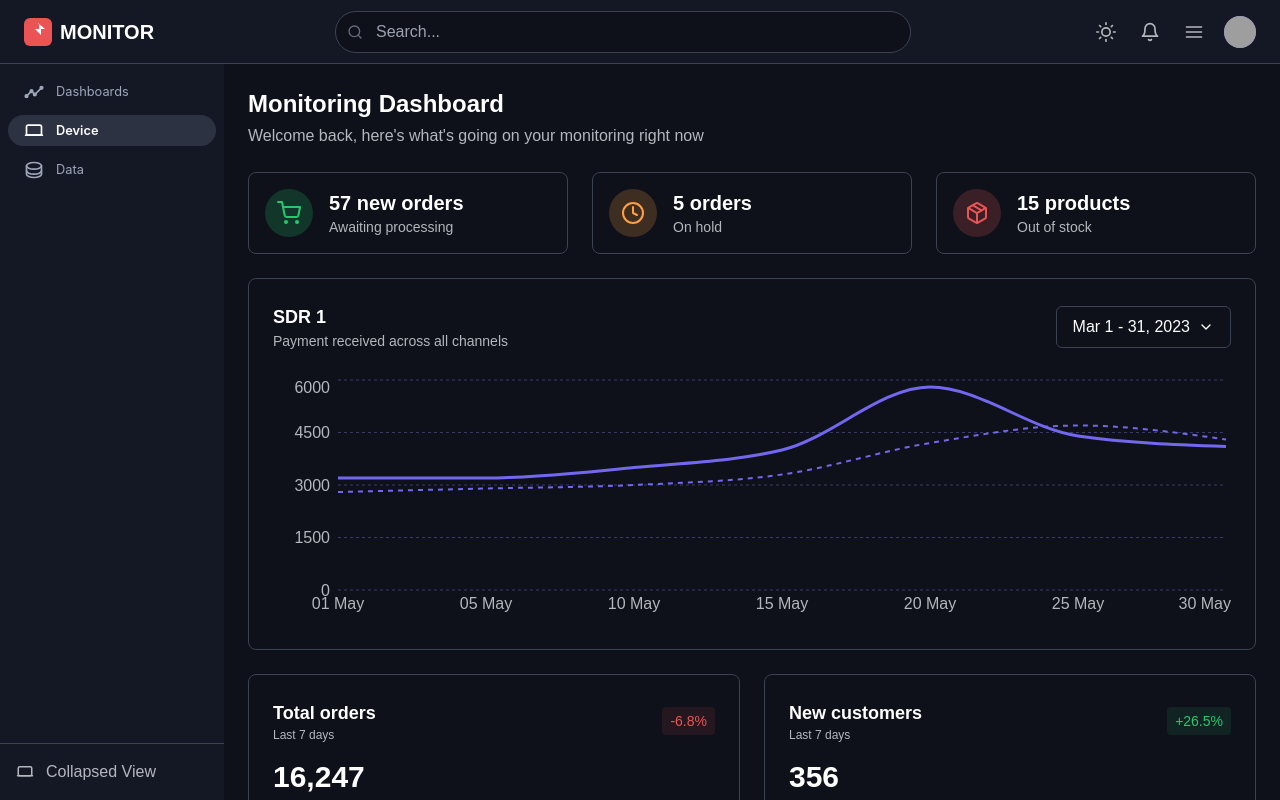
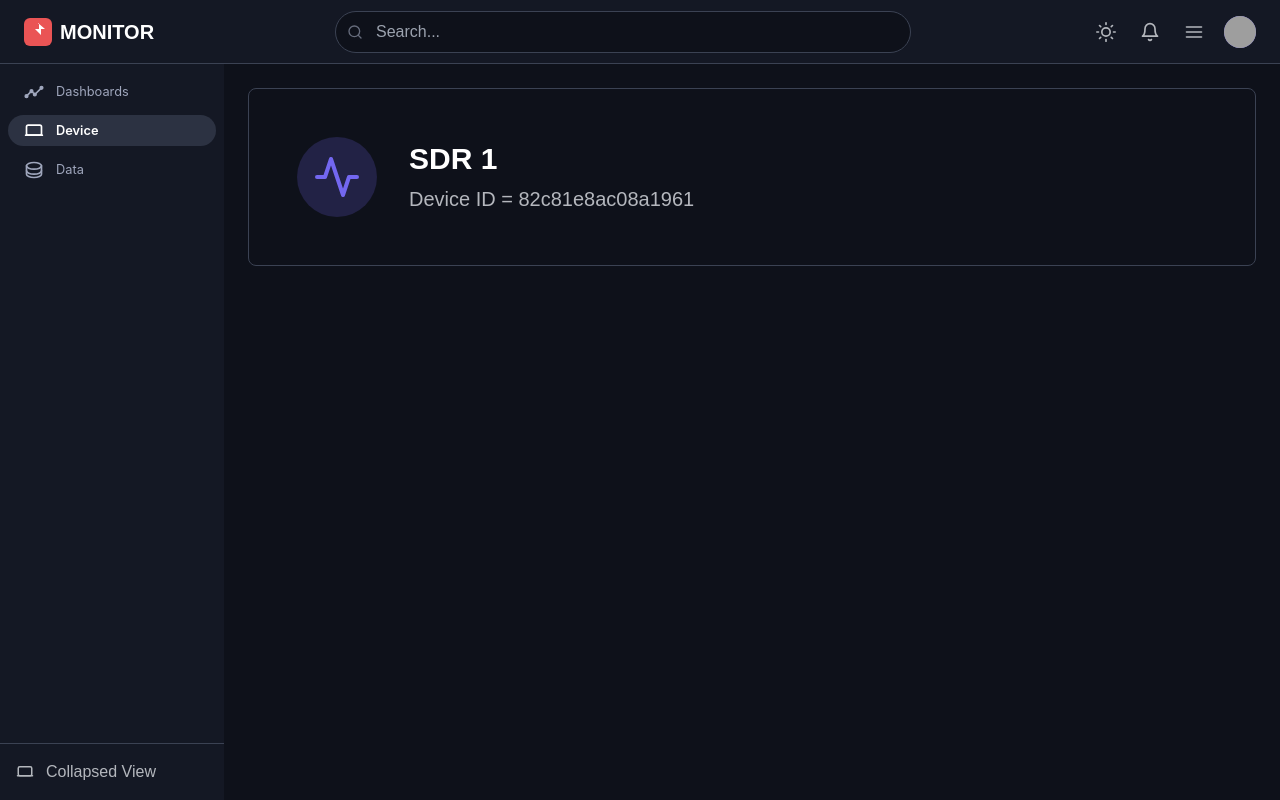
Before and after one commit to nad-if/proyek_ta__nadif, a Next.js app: page /device in a window 1280 px wide. Built offline with nearby package versions, Linux system fonts and the light colour scheme; grey boxes are pictures that could not be loaded.

Commit message:
feat: device

```diff
--- a/app/device/page.tsx
+++ b/app/device/page.tsx
@@ -4,7 +4,7 @@ import Link from 'next/link';
 import Sidebar from '../components/Sidebar';
 import {
   FiHome, FiShoppingCart, FiSettings, FiBell, FiPackage,
-  FiSearch, FiSun, FiMenu, FiClock, FiChevronDown
+  FiSearch, FiSun, FiMenu, FiClock, FiChevronDown, FiActivity
 } from 'react-icons/fi';
 import {
   LineChart,
@@ -17,6 +17,7 @@ import {
   BarChart,
   Bar
 } from 'recharts';
+import { useState } from 'react';
 
 // Data untuk grafik
 const salesData = [
@@ -48,6 +49,40 @@ const newCustomerData = [
   { name: '06 May', value: 140 },
   { name: '07 May', value: 160 },
 ];
+
+function DeviceSubmenu() {
+  // Dropdown device
+  const [selectedDevice, setSelectedDevice] = useState('SDR 1');
+  const devices = ['SDR 1', 'SDR 2'];
+  // Generate random device ID setiap render
+  function generateRandomId() {
+    return Array.from({ length: 16 }, () => Math.floor(Math.random() * 16).toString(16)).join('');
+  }
+  const deviceId = generateRandomId();
+  return (
+    <div className="w-full">
+      <div className="bg-[#0e111a] border border-[#3B4253] rounded-lg flex items-center p-12 mb-6 w-full">
+        <div className="w-20 h-20 bg-[#7367F0]/20 rounded-full flex items-center justify-center mr-8">
+          <FiActivity className="w-12 h-12 text-[#7367F0]" />
+        </div>
+        <div>
+          <div className="flex items-center mb-2">
+            <select
+              className="bg-transparent text-white font-bold text-3xl outline-none appearance-none pr-6"
+              value={selectedDevice}
+              onChange={e => setSelectedDevice(e.target.value)}
+            >
+              {devices.map(device => (
+                <option key={device} value={device} className="text-black">{device}</option>
+              ))}
+            </select>
+          </div>
+          <div className="text-[#B4B7BD] text-xl">Device ID = {deviceId}</div>
+        </div>
+      </div>
+    </div>
+  );
+}
 
 export default function Device() {
   return (
@@ -94,171 +129,11 @@ export default function Device() {
 
       <div className="flex flex-1 overflow-hidden">
         <Sidebar />
-
         {/* Main Content */}
         <main className="flex-1 flex flex-col overflow-hidden">
-          {/* Page Content */}
           <div className="flex-1 overflow-auto p-6">
-            <div className="space-y-6">
-              {/* Page Title */}
-              <div>
-                <h1 className="text-2xl font-bold text-white">Monitoring Dashboard</h1>
-                <p className="text-[#B4B7BD] mt-1">Welcome back, here&#39;s what&#39;s going on your monitoring right now</p>
-              </div>
-
-              {/* Stats Cards */}
-              <div className="grid grid-cols-1 md:grid-cols-3 gap-6">
-                <div className="bg-[#0e111a] p-4 rounded-lg flex items-center border border-[#3B4253]">
-                  <div className="w-12 h-12 bg-[#28C76F]/20 rounded-full flex items-center justify-center mr-4">
-                    <FiShoppingCart className="w-6 h-6 text-[#28C76F]" />
-                  </div>
-                  <div>
-                    <h3 className="text-xl font-bold text-white">57 new orders</h3>
-                    <p className="text-[#B4B7BD] text-sm">Awaiting processing</p>
-                  </div>
-                </div>
-
-                <div className="bg-[#0e111a] p-4 rounded-lg flex items-center border border-[#3B4253]">
-                  <div className="w-12 h-12 bg-[#FF9F43]/20 rounded-full flex items-center justify-center mr-4">
-                    <FiClock className="w-6 h-6 text-[#FF9F43]" />
-                  </div>
-                  <div>
-                    <h3 className="text-xl font-bold text-white">5 orders</h3>
-                    <p className="text-[#B4B7BD] text-sm">On hold</p>
-                  </div>
-                </div>
-
-                <div className="bg-[#0e111a] p-4 rounded-lg flex items-center border border-[#3B4253]">
-                  <div className="w-12 h-12 bg-[#EA5455]/20 rounded-full flex items-center justify-center mr-4">
-                    <FiPackage className="w-6 h-6 text-[#EA5455]" />
-                  </div>
-                  <div>
-                    <h3 className="text-xl font-bold text-white">15 products</h3>
-                    <p className="text-[#B4B7BD] text-sm">Out of stock</p>
-                  </div>
-                </div>
-              </div>
-
-              {/* Total Sells Chart */}
-              <div className="bg-[#0e111a] p-6 rounded-lg border border-[#3B4253]">
-                <div className="flex justify-between items-center mb-6">
-                  <div>
-                    <h3 className="text-lg font-semibold text-white">SDR 1</h3>
-                    <p className="text-[#B4B7BD] text-sm">Payment received across all channels</p>
-                  </div>
-                  <div className="flex items-center bg-[#0e111a] border border-[#3B4253] rounded-md">
-                    <button className="flex items-center text-white px-4 py-2">
-                      <span>Mar 1 - 31, 2023</span>
-                      <FiChevronDown className="ml-2" />
-                    </button>
-                  </div>
-                </div>
-                <div className="h-[250px]">
-                  <ResponsiveContainer width="100%" height="100%">
-                    <LineChart data={salesData}>
-                      <CartesianGrid strokeDasharray="3 3" stroke="#3A3B64" vertical={false} />
-                      <XAxis dataKey="name" stroke="#B4B7BD" axisLine={false} tickLine={false} />
-                      <YAxis stroke="#B4B7BD" axisLine={false} tickLine={false} />
-                      <Tooltip
-                        contentStyle={{
-                          backgroundColor: '#0e111a',
-                          border: '1px solid #3B4253',
-                          borderRadius: '4px',
-                        }}
-                      />
-                      <Line
-                        type="monotone"
-                        dataKey="actual"
-                        stroke="#7367F0"
-                        strokeWidth={3}
-                        dot={false}
-                        activeDot={{ r: 6 }}
-                      />
-                      <Line
-                        type="monotone"
-                        dataKey="projected"
-                        stroke="#7367F0"
-                        strokeWidth={2}
-                        strokeDasharray="5 5"
-                        dot={false}
-                      />
-                    </LineChart>
-                  </ResponsiveContainer>
-                </div>
-              </div>
-
-              {/* Main Dashboard Grid */}
-              <div className="grid grid-cols-1 md:grid-cols-2 gap-6">
-                {/* Total Orders */}
-                <div className="bg-[#0e111a] p-6 rounded-lg border border-[#3B4253]">
-                  <div className="flex justify-between items-center mb-4">
-                    <div>
-                      <h3 className="text-lg font-semibold text-white">Total orders</h3>
-                      <p className="text-[#B4B7BD] text-xs">Last 7 days</p>
-                    </div>
-                    <div className="flex items-center">
-                      <span className="text-[#EA5455] text-sm bg-[#EA5455]/10 px-2 py-1 rounded">-6.8%</span>
-                    </div>
-                  </div>
-                  <div className="flex justify-between items-center">
-                    <h2 className="text-3xl font-bold text-white">16,247</h2>
-                  </div>
-                  <div className="h-[120px] my-3">
-                    <ResponsiveContainer width="100%" height="100%">
-                      <BarChart data={orderBarData}>
-                        <Bar dataKey="value" fill="#7367F0" radius={[5, 5, 0, 0]} />
-                      </BarChart>
-                    </ResponsiveContainer>
-                  </div>
-                  <div className="flex flex-col gap-2 mt-4">
-                    <div className="flex justify-between items-center">
-                      <div className="flex items-center">
-                        <div className="w-3 h-3 bg-[#7367F0] rounded-sm mr-2"></div>
-                        <span className="text-[#B4B7BD] text-sm">Completed</span>
-                      </div>
-                      <span className="text-white text-sm">52%</span>
-                    </div>
-                    <div className="flex justify-between items-center">
-                      <div className="flex items-center">
-                        <div className="w-3 h-3 bg-[#B4B7BD]/30 rounded-sm mr-2"></div>
-                        <span className="text-[#B4B7BD] text-sm">Pending payment</span>
-                      </div>
-                      <span className="text-white text-sm">48%</span>
-                    </div>
-                  </div>
-                </div>
-
-                {/* New Customers */}
-                <div className="bg-[#0e111a] p-6 rounded-lg border border-[#3B4253]">
-                  <div className="flex justify-between items-center mb-4">
-                    <div>
-                      <h3 className="text-lg font-semibold text-white">New customers</h3>
-                      <p className="text-[#B4B7BD] text-xs">Last 7 days</p>
-                    </div>
-                    <div className="flex items-center">
-                      <span className="text-[#28C76F] text-sm bg-[#28C76F]/10 px-2 py-1 rounded">+26.5%</span>
-                    </div>
-                  </div>
-                  <div className="flex justify-between items-center">
-                    <h2 className="text-3xl font-bold text-white">356</h2>
-                  </div>
-                  <div className="h-[150px] mt-3">
-                    <ResponsiveContainer width="100%" height="100%">
-                      <LineChart data={newCustomerData}>
-                        <Line
-                          type="monotone"
-                          dataKey="value"
-                          stroke="#7367F0"
-                          strokeWidth={3}
-                          dot={false}
-                          activeDot={{ r: 6 }}
-                        />
-                      </LineChart>
-                    </ResponsiveContainer>
-                  </div>
-                </div>
-              </div>
-            </div>
+            {/* Hanya tampilkan DeviceSubmenu */}
+            <DeviceSubmenu />
           </div>
         </main>
       </div>
```
